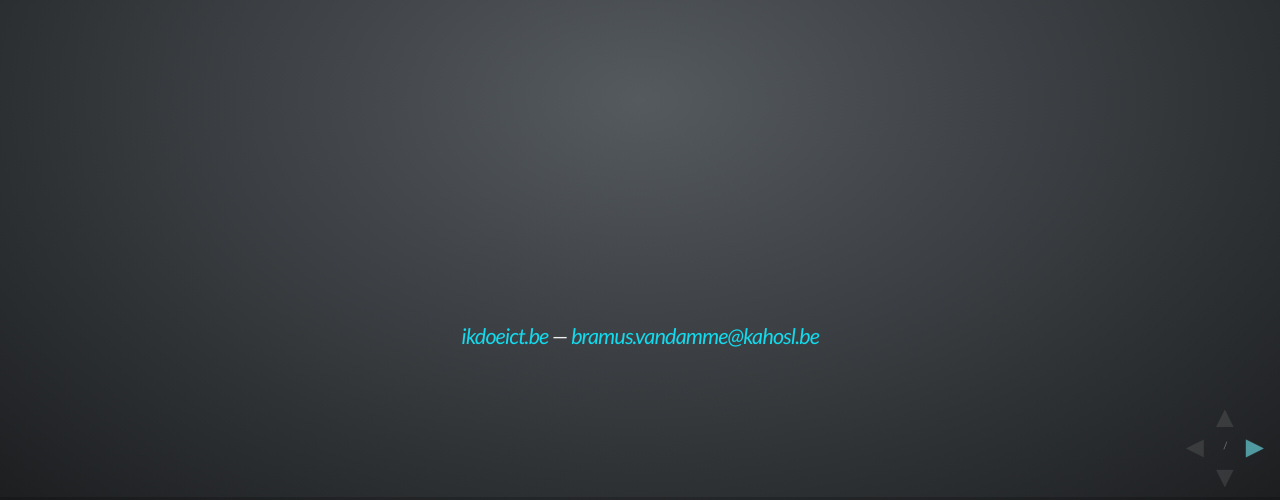
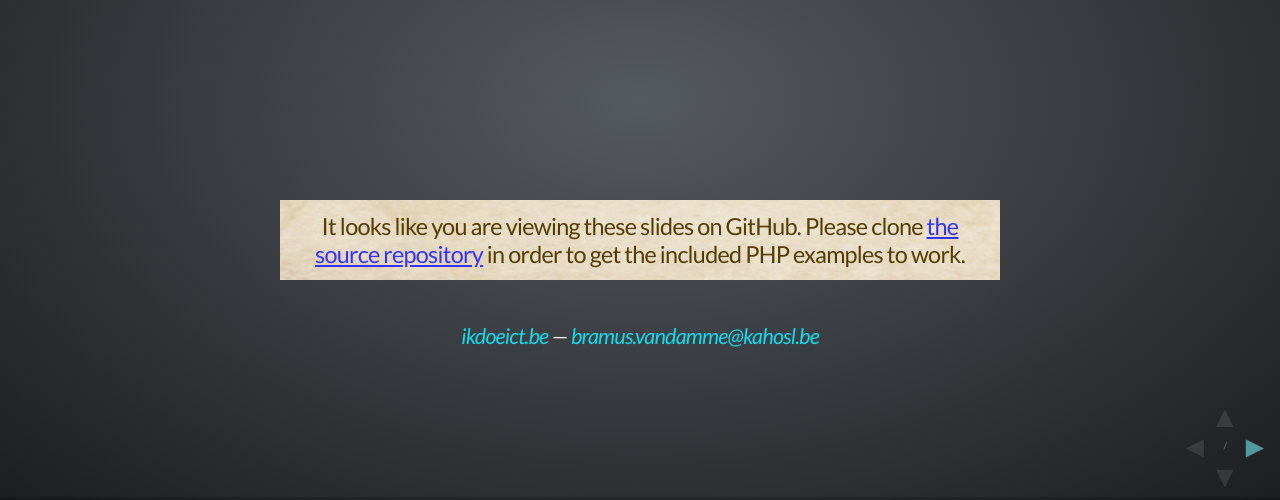
Before and after one commit to bramus/ws2-sws-course-materials, a PHP site: page /00.intro.html in a window 1280 px wide. Shown: the part 300-800 px from the top of the page. Run offline with PHP 8.4, Linux system fonts and the light colour scheme.

Commit message:
GitHub warning

```diff
--- a/00.intro.html
+++ b/00.intro.html
@@ -67,6 +67,7 @@
 							if( navigator.userAgent.match( /(iPhone|iPad|iPod|Android)/i ) )
 							document.write( '<p style="color: rgba(0,0,0,0.3); text-shadow: none;">('+'Tap to navigate'+')</p>' );
 						</script>
+						<p class="warning" id="github-warning">It looks like you are viewing these slides on GitHub. Please clone <a href="https://github.com/bramus/ws2-sws-course-materials">the source repository</a> in order to get the included PHP examples to work.</p>
 					</section>
 				</section>
 
--- a/01.libraries.html
+++ b/01.libraries.html
@@ -54,6 +54,7 @@
 							if( navigator.userAgent.match( /(iPhone|iPad|iPod|Android)/i ) )
 							document.write( '<p style="color: rgba(0,0,0,0.3); text-shadow: none;">('+'Tap to navigate'+')</p>' );
 						</script>
+						<p class="warning" id="github-warning">It looks like you are viewing these slides on GitHub. Please clone <a href="https://github.com/bramus/ws2-sws-course-materials">the source repository</a> in order to get the included PHP examples to work.</p>
 					</section>
 				</section>
 
--- a/02.url.design.html
+++ b/02.url.design.html
@@ -54,6 +54,7 @@
 							if( navigator.userAgent.match( /(iPhone|iPad|iPod|Android)/i ) )
 							document.write( '<p style="color: rgba(0,0,0,0.3); text-shadow: none;">('+'Tap to navigate'+')</p>' );
 						</script>
+						<p class="warning" id="github-warning">It looks like you are viewing these slides on GitHub. Please clone <a href="https://github.com/bramus/ws2-sws-course-materials">the source repository</a> in order to get the included PHP examples to work.</p>
 					</section>
 				</section>
 
--- a/03.silex.part1.html
+++ b/03.silex.part1.html
@@ -55,6 +55,7 @@
 							if( navigator.userAgent.match( /(iPhone|iPad|iPod|Android)/i ) )
 							document.write( '<p style="color: rgba(0,0,0,0.3); text-shadow: none;">('+'Tap to navigate'+')</p>' );
 						</script>
+						<p class="warning" id="github-warning">It looks like you are viewing these slides on GitHub. Please clone <a href="https://github.com/bramus/ws2-sws-course-materials">the source repository</a> in order to get the included PHP examples to work.</p>
 					</section>
 				</section>
 
--- a/css/main.css
+++ b/css/main.css
@@ -1188,3 +1188,18 @@ strong {
 	cursor: pointer;
 	border-bottom: 1px dotted #ccc;
 }
+
+#github-warning {
+	font-size: 65%;
+	position: absolute;
+	bottom: 3em;
+	left: 10%;
+	right: 10%;
+	line-height: 1.2;
+	display: block;
+}
+
+#reveal #github-warning a {
+	color: #33F;
+	text-decoration: underline;
+}
```
